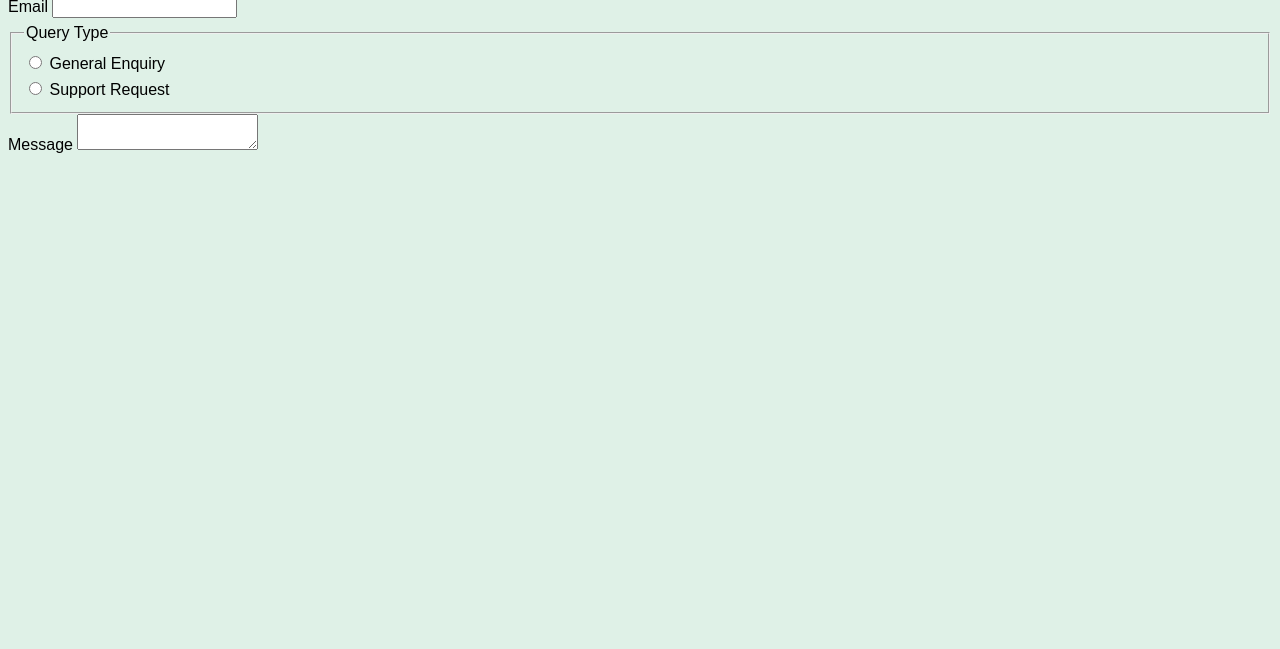
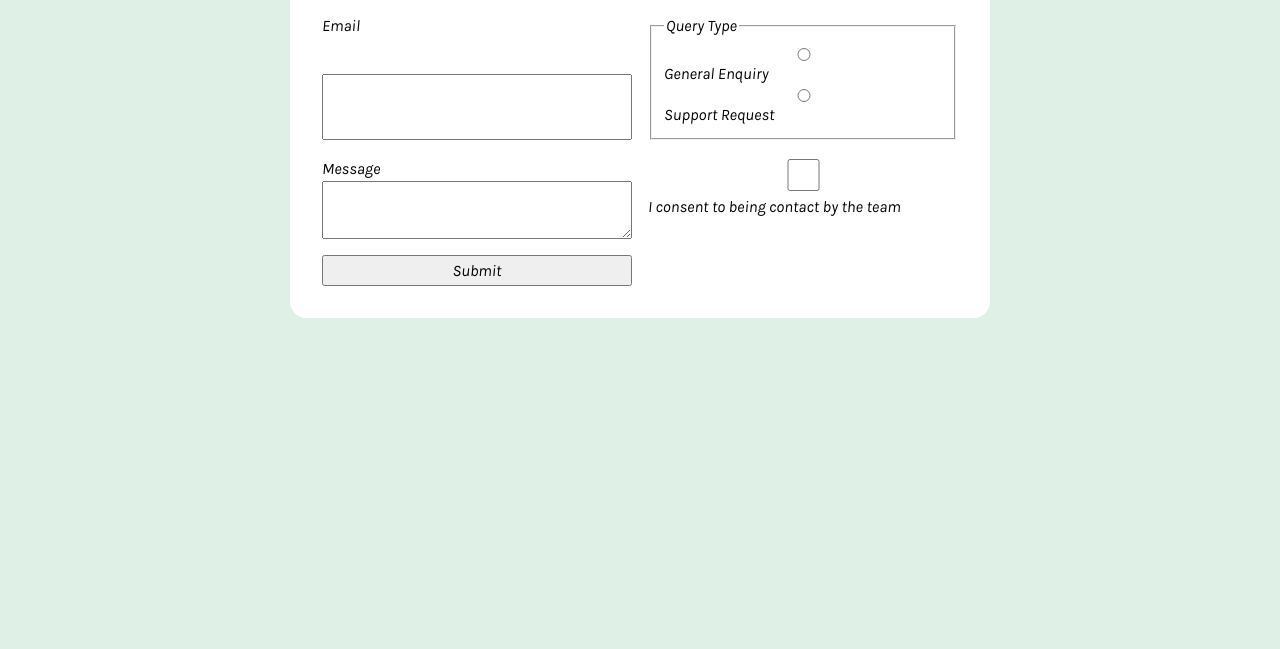
Before and after one commit to IlyaSafronov/A-validation-form, a plain HTML site: page index.html in a window 1280 px wide. Shown: the part 151-800 px from the top of the page. Drawn offline with Linux system fonts and the light colour scheme.

Commit message:
continue work 2

```diff
--- a/index.html
+++ b/index.html
@@ -29,11 +29,11 @@
                         Query Type
                     </legend>
                     <div class="form-group">
-                        <input type="radio" id="general" name="query" required>
+                        <input type="radio" id="general" name="query" value="General Enquiry" required>
                         <label for="general">General Enquiry</label>
                     </div>
                     <div class="form-group">
-                        <input type="radio" id="support" name="query" required>
+                        <input type="radio" id="support" name="query" value="Support Request" required>
                         <label for="support">Support Request</label>
                     </div>
                 </fieldset>
@@ -44,6 +44,13 @@
                     <textarea name="message" id="message" required></textarea>
                  </div>
 
+                 <div class="form-group">
+                    <input type="checkbox" name="consent" id="consent" required>
+                    <label for="consent">I consent to being contact by the team </label>
+                 </div>
+
+                 <button>Submit</button>
+
 
             </form>
         </main>
--- a/styles.css
+++ b/styles.css
@@ -1,6 +1,6 @@
 @font-face {
-  font-family: 'Karla';
-  src: url();
+  font-family: "Karla";
+  src: url("./fonts/Karla-Italic-VariableFont_wght.ttf") format("truetype");
   font-weight: 400 700;
 }
 
@@ -12,7 +12,7 @@
   --light-teal: hsl(186, 15%, 59%);
   --dark-teal: hsl(187, 24%, 22%);
 
-  --ff-base: 'Karla', sans-serif;
+  --ff-base: "Karla", sans-serif;
 }
 
 @layer reset {
@@ -30,3 +30,36 @@ body {
   line-height: 1.6;
   background-color: var(--pale-green);
 }
+
+h1,
+h2,
+p {
+  margin-block: 0;
+}
+
+input,
+button,
+textarea {
+  font: inherit;
+}
+
+@layer form {
+  .contact {
+    background: var(--white);
+    padding: 2rem;
+    border-radius: 1rem;
+    max-inline-size: 700px;
+    margin-inline: auto;
+  }
+  form {
+    display: grid;
+    gap: 1rem;
+    @media (width > 560px) {
+      grid-template-columns: repeat(2, 1fr);
+    }
+
+  }
+  .form-group {
+    display: grid;
+  }
+}
```
Also changed, not shown: fonts/Karla-Italic-VariableFont_wght.ttf (added), fonts/Karla-VariableFont_wght.ttf (added), fonts/OFL.txt (added), fonts/static/Karla-Bold.ttf (added), fonts/static/Karla-Regular.ttf (added), 2 other files.
